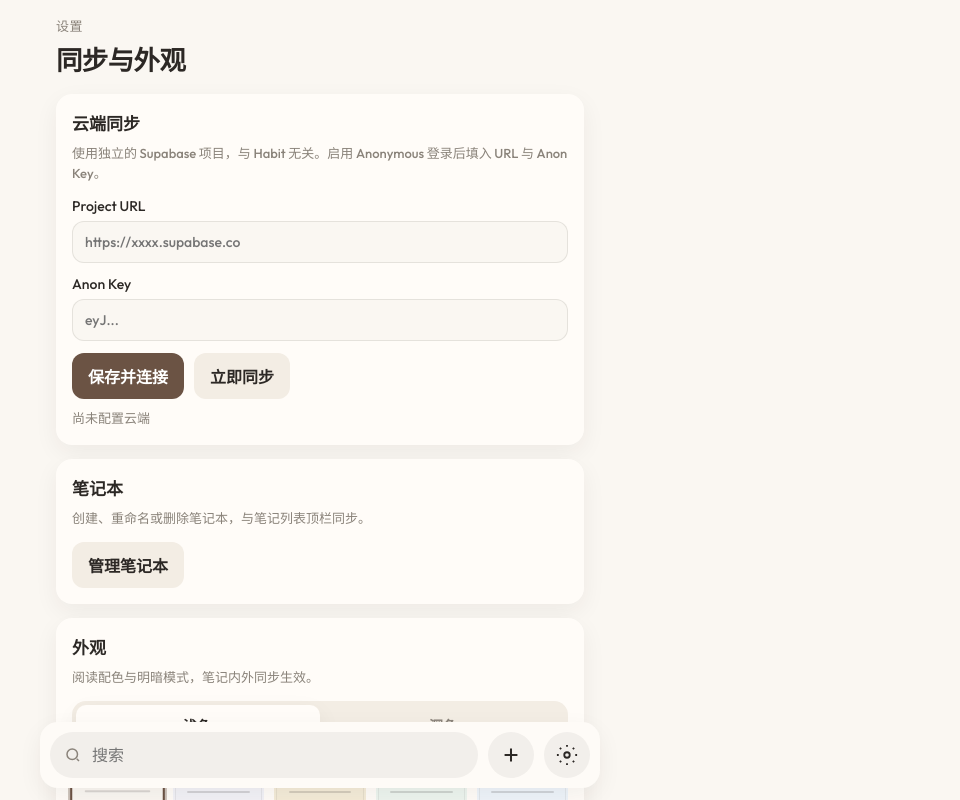
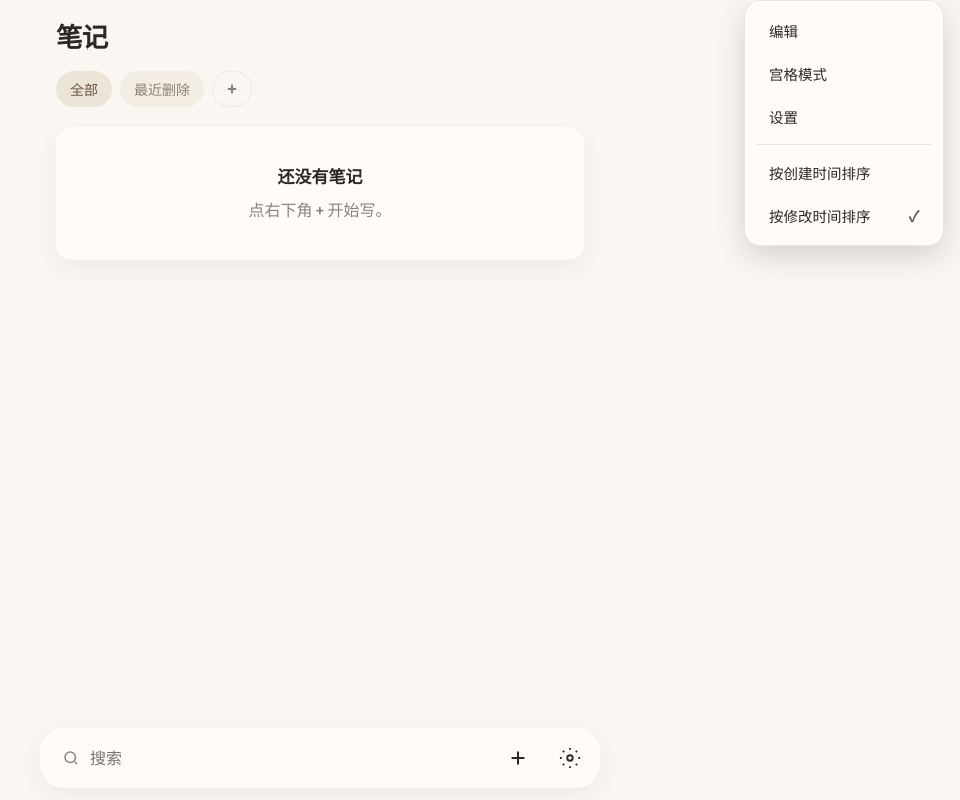
Before and after one commit to Attaboy0328/Note-Android, a website: page index.html in a window 1280 px wide. Both pictures are taken after a click on the button 887 px from the left and 755 px from the top of the page. Shown: the top 800 px of the page, without its empty margins (320-1280 px from the left). Drawn offline with nearby package versions, Linux system fonts and the light colour scheme; no server answers.

Commit message:
feat(ui): refine iOS bottom dock and route settings button to more-menu actions

```diff
--- a/app.js
+++ b/app.js
@@ -1519,7 +1519,14 @@ function bindEvents() {
 
   ui.fabAddBtn?.addEventListener("click", () => void openEditor());
   ui.bottomAddBtn?.addEventListener("click", () => void openEditor());
-  ui.bottomSettingsBtn?.addEventListener("click", () => switchScreen("settings"));
+  ui.bottomSettingsBtn?.addEventListener("click", (event) => {
+    event.stopPropagation();
+    if (ui.moreMenuPopover?.classList.contains("is-hidden")) {
+      openMoreMenu();
+    } else {
+      closeMoreMenu();
+    }
+  });
 
   ui.searchToggleBtn?.addEventListener("click", () => {
     ui.searchBar.classList.toggle("is-hidden");
--- a/styles.css
+++ b/styles.css
@@ -2070,8 +2070,12 @@ body[data-multiselect="true"] .entry-card.is-swiped .entry-card__inner {
 .mobile-nav--ios {
   display: flex;
   align-items: center;
-  gap: 10px;
-  padding: 10px;
+  gap: 8px;
+  padding: 8px;
+  border-radius: 24px;
+  background: color-mix(in srgb, var(--surface) 94%, transparent);
+  backdrop-filter: saturate(140%) blur(10px);
+  -webkit-backdrop-filter: saturate(140%) blur(10px);
 }
 
 .mobile-nav--ios .mobile-nav__indicator {
@@ -2080,13 +2084,13 @@ body[data-multiselect="true"] .entry-card.is-swiped .entry-card__inner {
 
 .mobile-nav__search {
   flex: 1;
-  height: 46px;
+  height: 44px;
   border-radius: 999px;
   display: flex;
   align-items: center;
   gap: 8px;
   padding: 0 14px;
-  background: color-mix(in srgb, var(--text) 6%, var(--surface));
+  background: color-mix(in srgb, var(--surface) 86%, var(--bg));
   color: var(--muted);
 }
 
@@ -2100,13 +2104,13 @@ body[data-multiselect="true"] .entry-card.is-swiped .entry-card__inner {
 }
 
 .mobile-nav__action {
-  width: 46px;
-  height: 46px;
+  width: 44px;
+  height: 44px;
   border-radius: 999px;
   border: 0;
   display: grid;
   place-items: center;
-  background: color-mix(in srgb, var(--text) 6%, var(--surface));
+  background: color-mix(in srgb, var(--surface) 86%, var(--bg));
   color: var(--text);
 }
 
```
